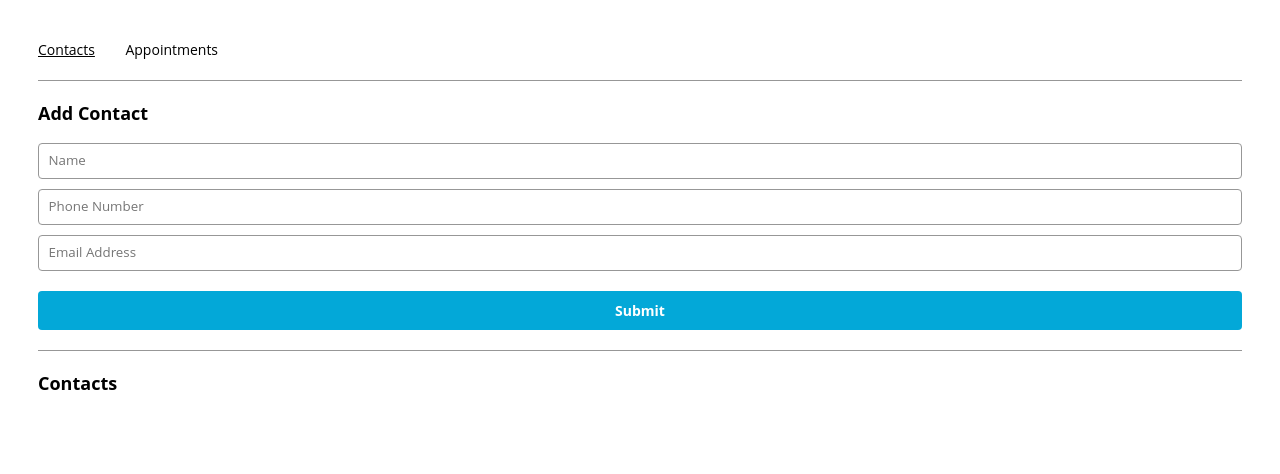
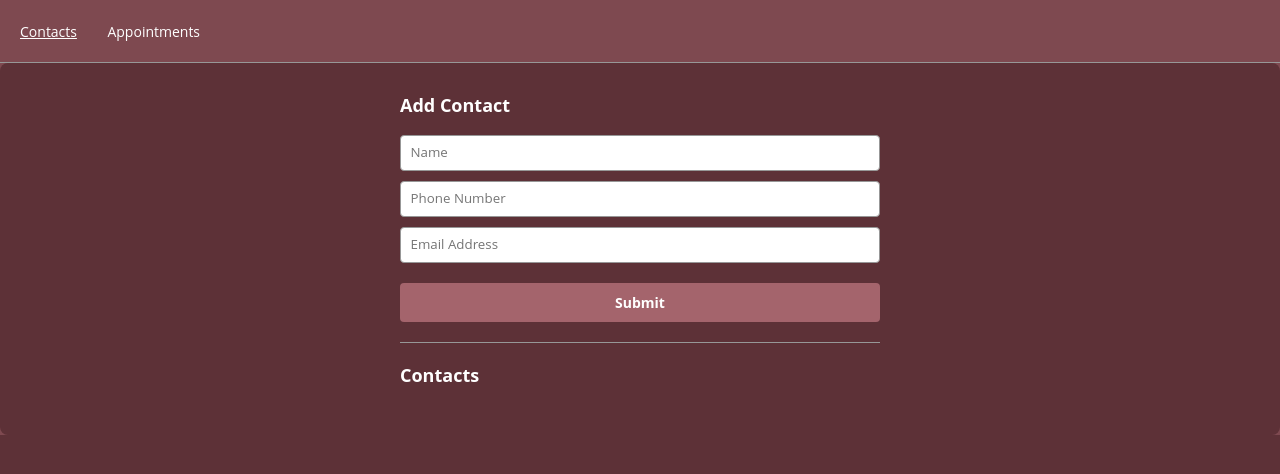
Before and after one commit to kldyckman/appointment-planner, a React (Create React App) app: page /contacts in a window 1280 px wide. Shown: the top 474 px of the page. Built offline with nearby package versions, Linux system fonts and the light colour scheme.

Commit message:
Update index.css

```diff
--- a/public/index.css
+++ b/public/index.css
@@ -1,13 +1,21 @@
+html {
+  background-color: #5d3137;
+}
+
+body {
+  margin: 0;
+}
+
 #root {
-  padding: 30px;
   font-family: "Open Sans", sans-serif;
+  background: #7e4950;
 }
 
 nav > a {
   font-style: normal;
   font-weight: normal;
   font-size: 14px;
-  color: #000000;
+  color: #ffffff;
   margin-right: 30.5px;
   text-decoration-line: none;
 }
@@ -17,20 +25,22 @@ nav > a.active {
 }
 
 nav {
-  padding-bottom: 20px;
+  padding: 20px;
   border-bottom: 1px solid #979797;
-  margin-bottom: 20px;
 }
 
 h2 {
   font-weight: bold;
   font-size: 18px;
-  color: #000000;
+  color: #ffffff;
   margin: 0;
   margin-bottom: 18px;
 }
 
-section {
+main {
+  padding: 30px 400px;
+  background: #5d3137;
+  border-radius: .5rem;
 }
 
 hr {
@@ -40,7 +50,7 @@ hr {
 }
 
 input[type="submit"] {
-  background: #03a8d8;
+  background: #a4646c;
   border-radius: 4px;
   color: #ffffff;
   font-weight: bold;
@@ -79,4 +89,18 @@ select {
 
 .tile-container {
   margin-bottom: 20px;
+  color: #ffffff;
 }
+
+
+@media only screen and (max-width: 1200px) {
+  main {
+    padding: 30px 200px;
+  }
+}
+
+@media only screen and (max-width: 1020px) {
+  main {
+    padding: 30px;
+  }
+}
```
